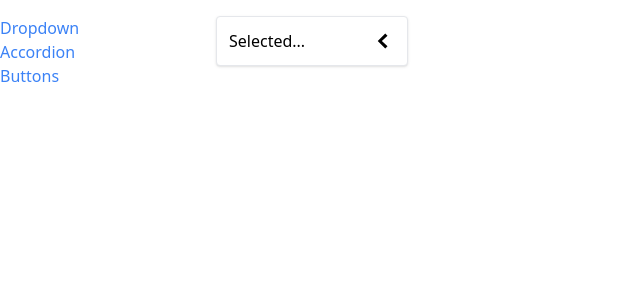
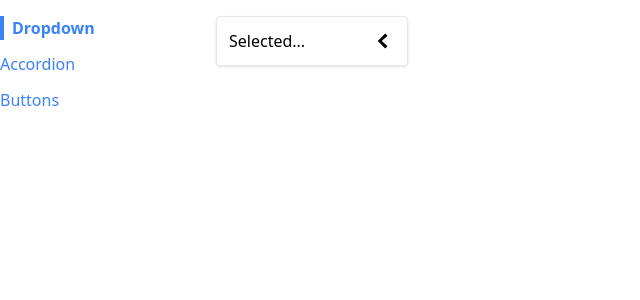
Before and after one commit to Shrike717/course-udemy-react-redux, a React (Create React App) app in the folder 06-comps/: page / in a window 1280 px wide. Shown: the top 300 px of the page, without its empty margins (0-640 px from the left). Built offline with nearby package versions, Linux system fonts and the light colour scheme.

Commit message:
Done highlithing active links

```diff
--- a/06-comps/src/components/Link.jsx
+++ b/06-comps/src/components/Link.jsx
@@ -2,12 +2,17 @@
 import classNames from 'classnames';
 import useNavigation from "../hooks/use-navigation";
 
-function Link({ to, children }) {
-  const { navigate } = useNavigation();
+function Link({ to, children, className, activeClassName }) {
+  const { navigate, currentPath } = useNavigation();
 
-  const classes = classNames("text-blue-500");
+  const classes = classNames(
+    "text-blue-500",
+    className,
+    currentPath === to && activeClassName,
+    );
 
   const handleClick = (event) => {
+    // Öffnet bei gedrücktem Key neues Fenster
     if (event.metaKey || event.ctrlKey) {
       return;
     }
--- a/06-comps/src/components/Sidebar.jsx
+++ b/06-comps/src/components/Sidebar.jsx
@@ -8,11 +8,20 @@
     { label: "Buttons", path: "/button" },
   ];
   const renderedLinks = links.map((link) => {
-    return <Link key={link.label} to={link.path}>{link.label}</Link>
+    return (
+      <Link
+      key={link.label}
+      to={link.path}
+      className="mb-3"
+      activeClassName="font-bold border-l-4 border-blue-500 pl-2"
+      >
+
+      {link.label}
+      </Link>)
   })
 
   return (
-    <div className='sticky-top-0 overflow-y-scroll flex flex-col'>
+    <div className='sticky-top-0 overflow-y-scroll flex flex-col items-start'>
       {renderedLinks}
     </div>
   )
```
